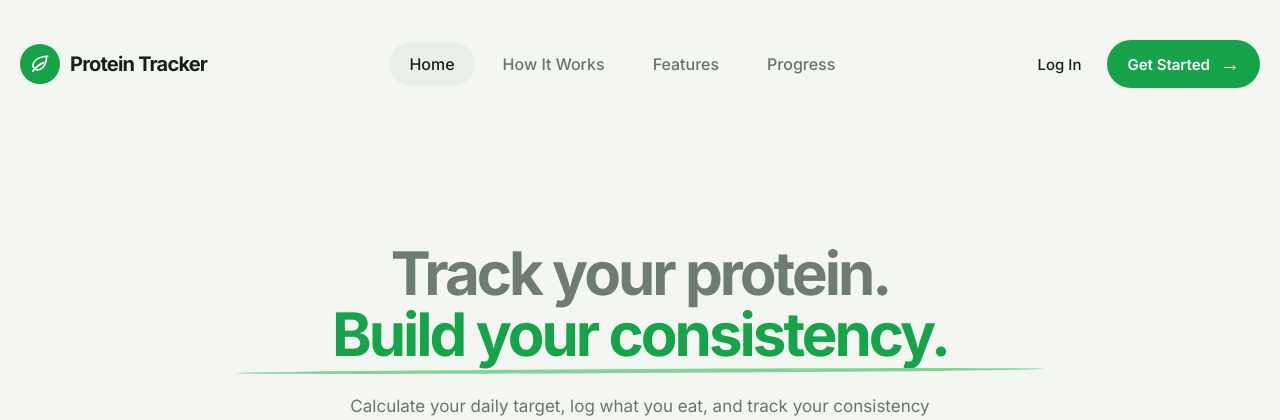
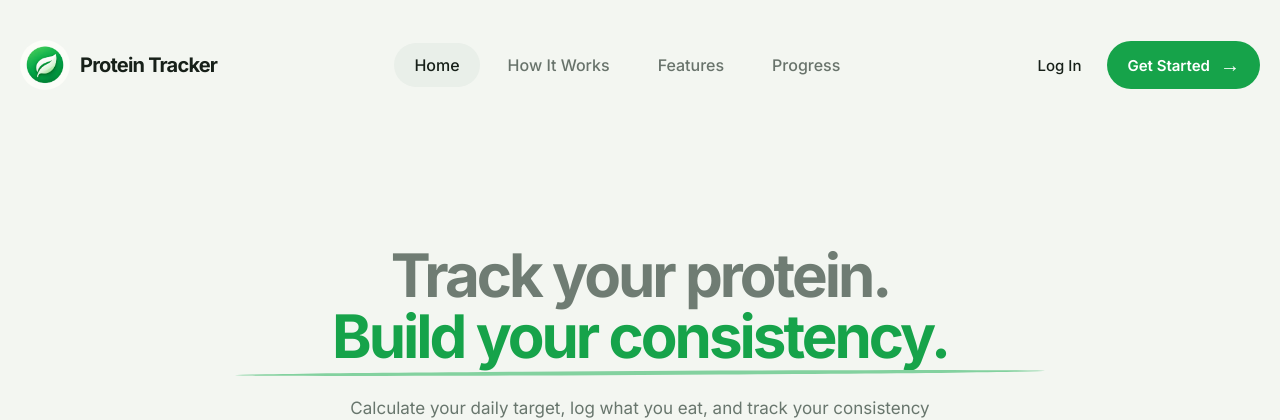
Before and after one commit to ShubhamMali-tech/Protein-Tracker, a Flask app: page / in a window 1280 px wide. Shown: the top 420 px of the page. Run offline with Flask 3, Linux system fonts and the light colour scheme.

Commit message:
chaned logo

```diff
--- a/static/css/style.css
+++ b/static/css/style.css
@@ -23,25 +23,22 @@ body {
 }
 
 .brand-icon {
-    width: 40px;
-    height: 40px;
+    width: 50px;
+    height: 50px;
     border-radius: 50%;
-    background: #16a34a;
-    color: white;
 
     display: flex;
     align-items: center;
     justify-content: center;
+
+    overflow: hidden;
 }
 
-.brand-icon svg {
-    width: 22px;
-    height: 22px;
-    fill: none;
-    stroke: currentColor;
-    stroke-width: 1.8;
-    stroke-linecap: round;
-    stroke-linejoin: round;
+.brand-icon img {
+    width: 100%;
+    height: 100%;
+    object-fit: cover;
+    display: block;
 }
 
 .logo {
--- a/templates/base.html
+++ b/templates/base.html
@@ -22,13 +22,12 @@
 
         <a href="/" class="brand">
 
-            <div class="brand-icon">
-                <svg viewBox="0 0 24 24" aria-hidden="true">
-                    <path d="M20.5 3.5C13 3.8 7.2 6.2 5.1 10.4c-1.2 2.4-.8 4.8.8 6.5 1.7 1.7 4.1 2 6.5.8 4.2-2.1 6.6-7.9 6.9-14.2Z"></path>
-                    <path d="M4 20c3.5-4.5 7.2-7.5 12-9.5"></path>
-                </svg>
-            </div>
-
+        <div class="brand-icon">
+    <img
+        src="{{ url_for('static', filename='images/protein-logo.png') }}"
+        alt="Protein Tracker logo"
+    >
+</div>
             <span class="logo">Protein Tracker</span>
 
         </a>
```
Also changed, not shown: static/images/protein-logo.png (added).
